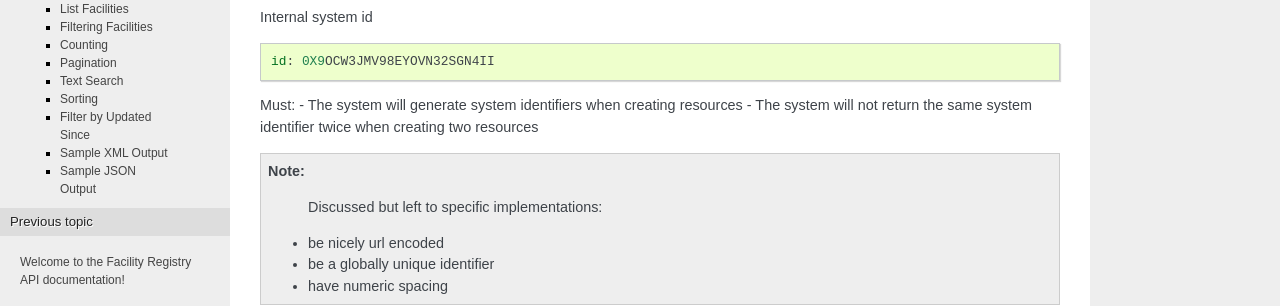
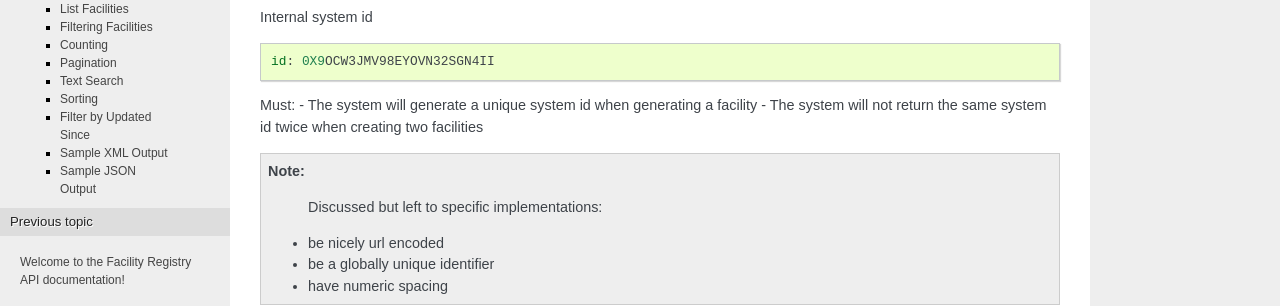
Before and after one commit to facilityregistry/fred-api, a Sphinx documentation site: the page built from docs/api_specifications.rst, in a window 1280 px wide and 900 px high. Shown: the part 450-756 px from the top of the window. Built offline with Sphinx 7.4.7, drawn with Linux system fonts in a browser that asks for light colours.

Commit message:
Update docs/api_specifications.rst

```diff
--- a/docs/api_specifications.rst
+++ b/docs/api_specifications.rst
@@ -27,8 +27,8 @@ Internal system id
   id: 0X9OCW3JMV98EYOVN32SGN4II
 
 Must:
-- The system will generate system identifiers when creating resources
-- The system will not return the same system identifier twice when creating two resources
+- The system will generate a unique system id when generating a facility
+- The system will not return the same system id twice when creating two facilities
 
 .. Note::
 
```
